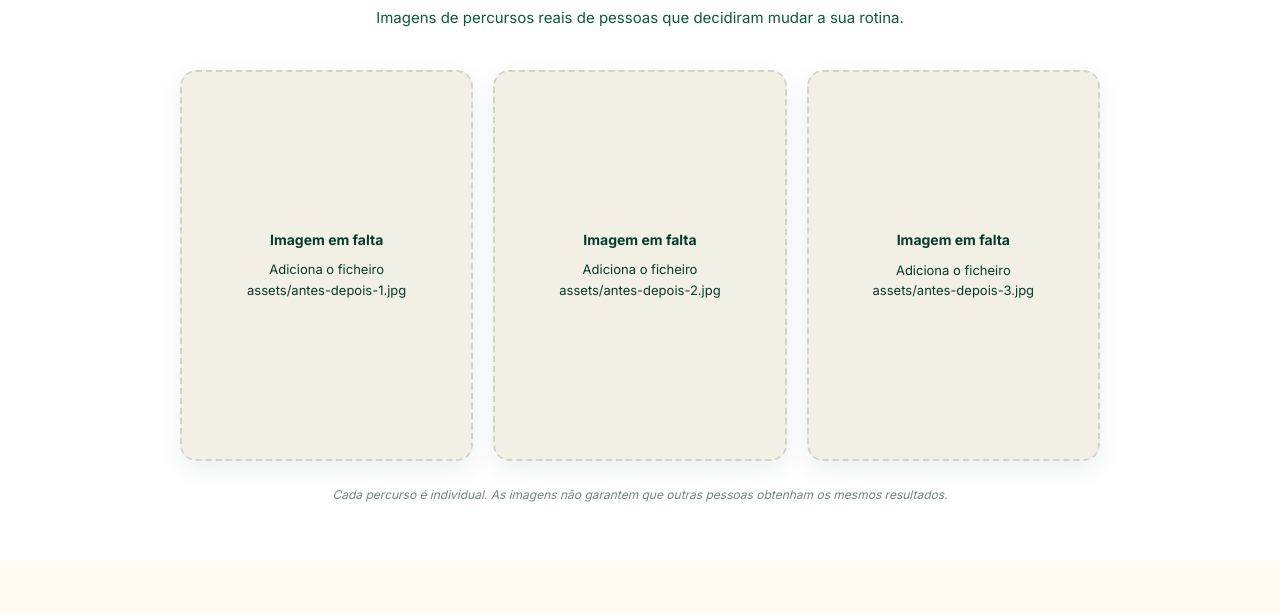
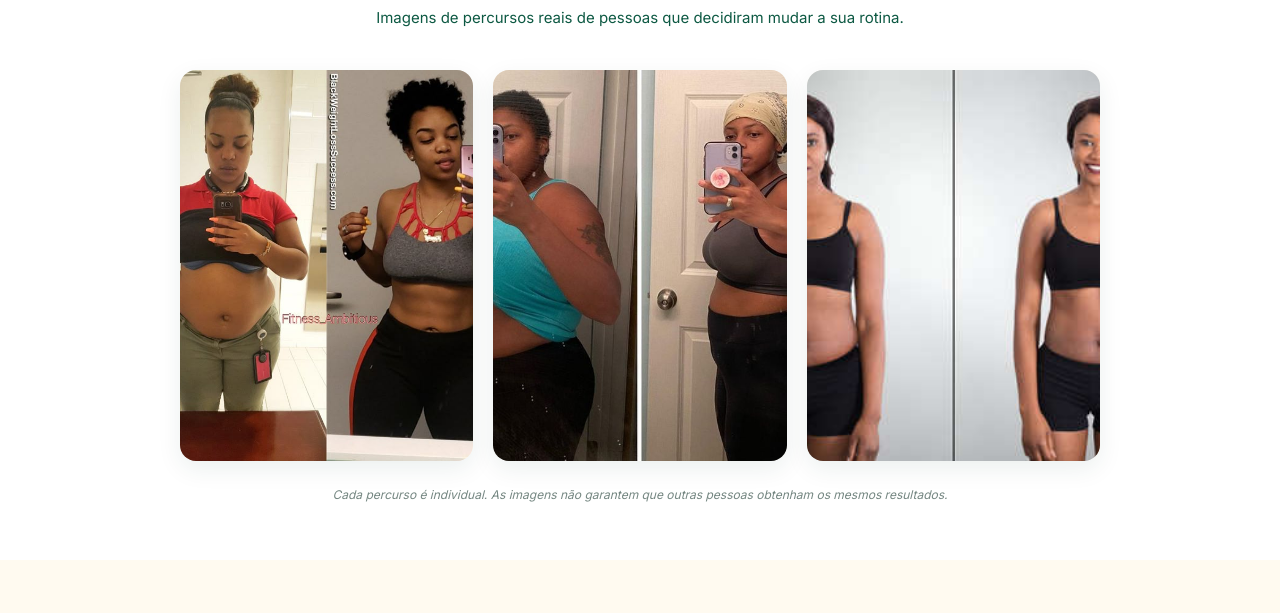
Before and after one commit to dioneelizeudaluz-afk/segredo-das-indianas, a plain HTML site: page index.html in a window 1280 px wide. Shown: the part 734-1347 px from the top of the page. Drawn offline with Linux system fonts and the light colour scheme.

Commit message:
Substitui os src das 3 imagens em index.html pelos nomes reais dos ficheiros enviados.

```diff
--- a/index.html
+++ b/index.html
@@ -110,7 +110,6 @@
 
     .btn-voltar:hover { background: rgba(7, 59, 45, 0.05); }
 
-    /* HERO */
     .hero {
       background: linear-gradient(180deg, var(--verde-escuro) 0%, var(--verde) 100%);
       color: var(--branco);
@@ -168,7 +167,6 @@
       .hero-content { grid-template-columns: 1.2fr 1fr; }
     }
 
-    /* CAPA DO E-BOOK (HTML/CSS) */
     .capa-ebook {
       width: 100%;
       max-width: 240px;
@@ -225,7 +223,6 @@
       margin: 12px 0;
     }
 
-    /* PREÇO */
     .preco-bloco {
       display: flex;
       align-items: baseline;
@@ -247,7 +244,6 @@
       color: rgba(255, 255, 255, 0.7);
     }
 
-    /* SECÇÕES GENÉRICAS */
     section.bloco {
       padding: 56px 0;
     }
@@ -266,7 +262,6 @@
       margin: 0 auto 40px;
     }
 
-    /* IMAGENS ANTES/DEPOIS */
     .antes-depois {
       background: var(--branco);
     }
@@ -324,7 +319,6 @@
       font-style: italic;
     }
 
-    /* 3 CARTÕES */
     .cartoes-grid {
       display: grid;
       gap: 20px;
@@ -355,7 +349,6 @@
       line-height: 1.5;
     }
 
-    /* DEPOIMENTOS */
     .depoimentos {
       background: var(--branco);
     }
@@ -393,7 +386,6 @@
       color: var(--verde-escuro);
     }
 
-    /* QUESTIONÁRIO */
     #quiz {
       background: var(--creme);
       padding: 56px 0 64px;
@@ -524,7 +516,6 @@
       gap: 12px;
     }
 
-    /* ANIMAÇÃO DE ANÁLISE */
     #analise {
       display: none;
       background: var(--creme);
@@ -560,7 +551,6 @@
       transition: opacity 0.3s ease;
     }
 
-    /* RESULTADO */
     #resultado {
       display: none;
       padding: 56px 0 64px;
@@ -598,7 +588,6 @@
       margin-bottom: 28px;
     }
 
-    /* RODAPÉ */
     footer {
       background: var(--verde-escuro);
       color: rgba(255, 255, 255, 0.6);
@@ -615,7 +604,6 @@
 </head>
 <body>
 
-  <!-- ============ HERO / OFERTA ============ -->
   <header class="hero">
     <div class="container">
       <div class="hero-content">
@@ -648,7 +636,6 @@
     </div>
   </header>
 
-  <!-- ============ ANTES E DEPOIS ============ -->
   <section class="bloco antes-depois">
     <div class="container">
       <h2>Inspira-te a cuidar dos teus h&aacute;bitos</h2>
@@ -656,13 +643,13 @@
 
       <div class="antes-depois-grid">
         <div class="imagem-cartao">
-          <img src="assets/antes-depois-1.jpg" alt="Antes e depois 1" loading="lazy" onerror="this.parentElement.innerHTML='&lt;div class=&quot;imagem-placeholder&quot;&gt;&lt;strong&gt;Imagem em falta&lt;/strong&gt;&lt;span&gt;Adiciona o ficheiro&lt;br&gt;assets/antes-depois-1.jpg&lt;/span&gt;&lt;/div&gt;'" />
+          <img src="assets/0c1160454cd818680856889b16a020dc.jpg" alt="Antes e depois 1" loading="lazy" onerror="this.parentElement.innerHTML='&lt;div class=&quot;imagem-placeholder&quot;&gt;&lt;strong&gt;Imagem em falta&lt;/strong&gt;&lt;span&gt;Adiciona o ficheiro&lt;br&gt;assets/0c1160454cd818680856889b16a020dc.jpg&lt;/span&gt;&lt;/div&gt;'" />
         </div>
         <div class="imagem-cartao">
-          <img src="assets/antes-depois-2.jpg" alt="Antes e depois 2" loading="lazy" onerror="this.parentElement.innerHTML='&lt;div class=&quot;imagem-placeholder&quot;&gt;&lt;strong&gt;Imagem em falta&lt;/strong&gt;&lt;span&gt;Adiciona o ficheiro&lt;br&gt;assets/antes-depois-2.jpg&lt;/span&gt;&lt;/div&gt;'" />
+          <img src="assets/118f2654cea391dfbcefe49bfa.jpg" alt="Antes e depois 2" loading="lazy" onerror="this.parentElement.innerHTML='&lt;div class=&quot;imagem-placeholder&quot;&gt;&lt;strong&gt;Imagem em falta&lt;/strong&gt;&lt;span&gt;Adiciona o ficheiro&lt;br&gt;assets/118f2654cea391dfbcefe49bfa.jpg&lt;/span&gt;&lt;/div&gt;'" />
         </div>
         <div class="imagem-cartao">
-          <img src="assets/antes-depois-3.jpg" alt="Antes e depois 3" loading="lazy" onerror="this.parentElement.innerHTML='&lt;div class=&quot;imagem-placeholder&quot;&gt;&lt;strong&gt;Imagem em falta&lt;/strong&gt;&lt;span&gt;Adiciona o ficheiro&lt;br&gt;assets/antes-depois-3.jpg&lt;/span&gt;&lt;/div&gt;'" />
+          <img src="assets/88986595-before-and-after-concept-showing-fat-to-slim-african-woman-on-grey-background.jpg" alt="Antes e depois 3" loading="lazy" onerror="this.parentElement.innerHTML='&lt;div class=&quot;imagem-placeholder&quot;&gt;&lt;strong&gt;Imagem em falta&lt;/strong&gt;&lt;span&gt;Adiciona o ficheiro&lt;br&gt;assets/88986595-before-and-after-concept-showing-fat-to-slim-african-woman-on-grey-background.jpg&lt;/span&gt;&lt;/div&gt;'" />
         </div>
       </div>
 
@@ -670,7 +657,6 @@
     </div>
   </section>
 
-  <!-- ============ O QUE VAI ENCONTRAR ============ -->
   <section class="bloco">
     <div class="container">
       <h2>O que vais encontrar no e-book?</h2>
@@ -693,7 +679,6 @@
     </div>
   </section>
 
-  <!-- ============ DEPOIMENTOS ============ -->
   <section class="bloco depoimentos" id="depoimentos">
     <div class="container">
       <h2>O que dizem os clientes</h2>
@@ -716,7 +701,6 @@
     </div>
   </section>
 
-  <!-- ============ QUESTIONÁRIO ============ -->
   <section id="quiz">
     <div class="container">
       <div class="quiz-caixa">
@@ -725,7 +709,6 @@
           <div class="quiz-progresso-barra" id="barra-progresso"></div>
         </div>
 
-        <!-- Pergunta 1 -->
         <div class="quiz-passo ativo" data-passo="1">
           <div class="quiz-numero">Pergunta 1 de 4</div>
           <h2 class="quiz-pergunta">Gostarias de conhecer o segredo das Indianas e descobrir novas ideias para a tua alimenta&ccedil;&atilde;o?</h2>
@@ -735,7 +718,6 @@
           </div>
         </div>
 
-        <!-- Pergunta 2 -->
         <div class="quiz-passo" data-passo="2">
           <div class="quiz-numero">Pergunta 2 de 4</div>
           <h2 class="quiz-pergunta">Qual &eacute; o teu objetivo de peso?</h2>
@@ -748,7 +730,6 @@
           </div>
         </div>
 
-        <!-- Pergunta 3 -->
         <div class="quiz-passo" data-passo="3">
           <div class="quiz-numero">Pergunta 3 de 4</div>
           <h2 class="quiz-pergunta">Estarias disposta/o a dedicar 30 dias a organizar melhor as tuas refei&ccedil;&otilde;es com ajuda do guia?</h2>
@@ -758,7 +739,6 @@
           </div>
         </div>
 
-        <!-- Pergunta 4 -->
         <div class="quiz-passo" data-passo="4">
           <div class="quiz-numero">Pergunta 4 de 4</div>
           <h2 class="quiz-pergunta">Est&aacute;s preparada/o para conhecer as receitas e ver se o e-book combina contigo?</h2>
@@ -777,7 +757,6 @@
     </div>
   </section>
 
-  <!-- ============ ANIMAÇÃO DE ANÁLISE ============ -->
   <section id="analise">
     <div class="container">
       <div class="analise-caixa">
@@ -787,7 +766,6 @@
     </div>
   </section>
 
-  <!-- ============ RESULTADO E WHATSAPP ============ -->
   <section id="resultado">
     <div class="container">
       <div class="resultado-caixa">
@@ -799,7 +777,6 @@
     </div>
   </section>
 
-  <!-- ============ RODAPÉ ============ -->
   <footer>
     <div class="container">
       <p>&copy; <span id="ano"></span> O Segredo das Indianas</p>
```
